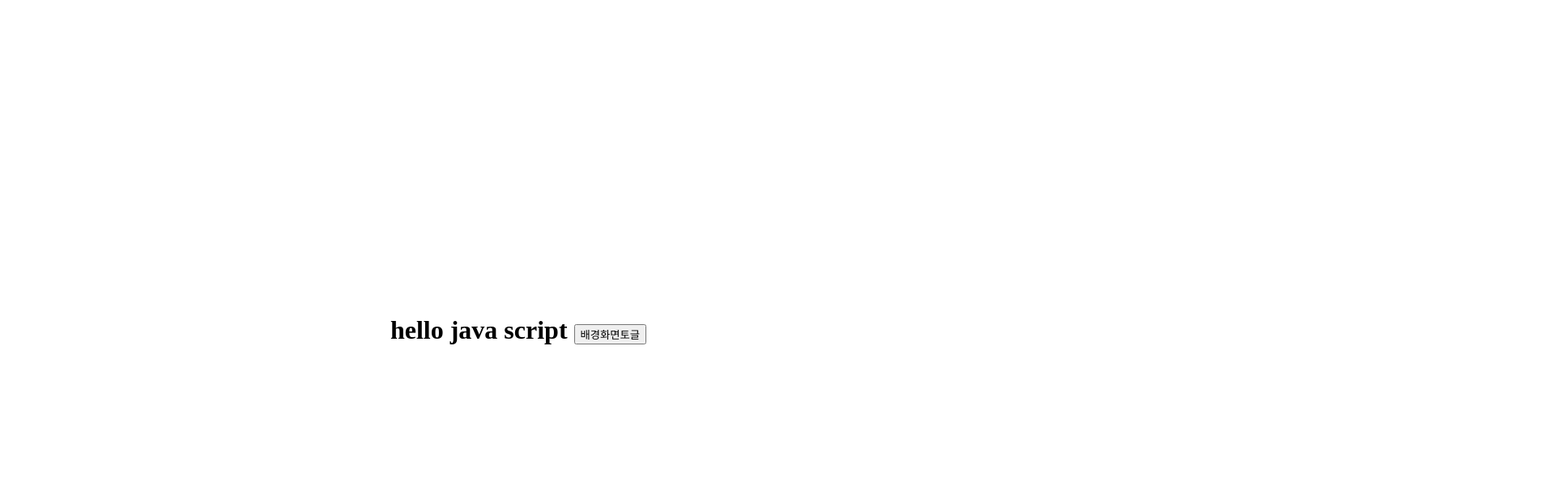
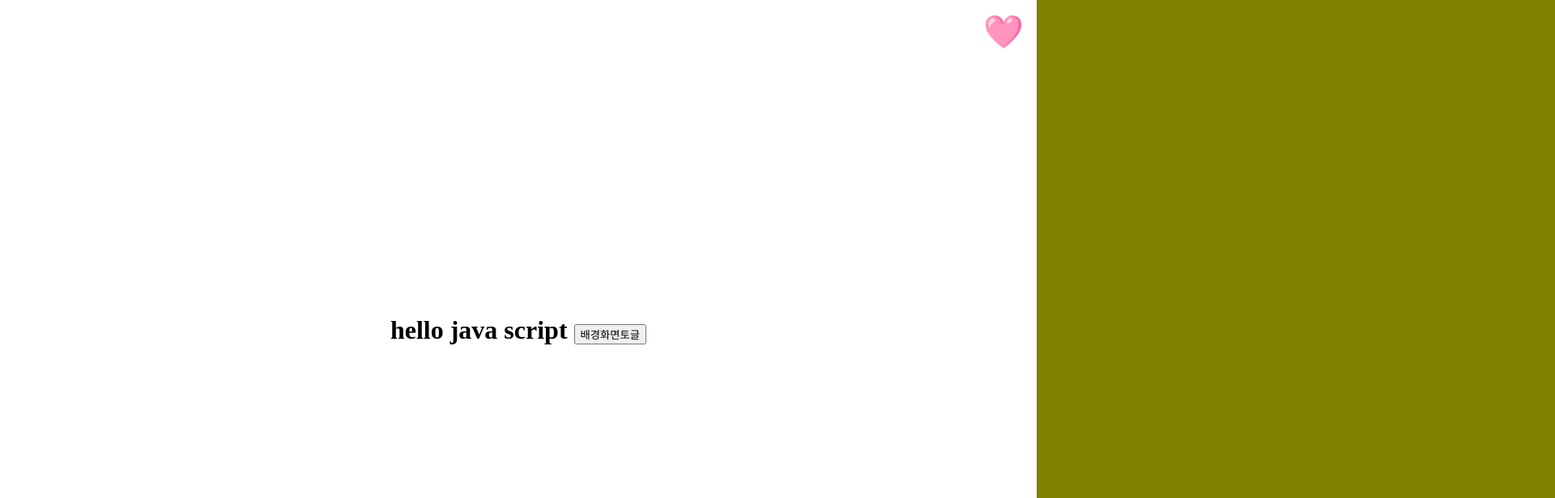
Before and after one commit to roben31380/core_javascript, a website: page client/index.html in a window 1280 px wide. Shown: the top 616 px of the page at 81% size, 1920 px wide, since content can reach past the window. Drawn offline with Linux system fonts and the light colour scheme.

Commit message:
과제에 필요한 dom 학습

```diff
--- /dev/null
+++ b/client/chapter/dom/0.homework.js
@@ -0,0 +1,29 @@
+//* querySelector
+const button = document.querySelector('.menu-button');
+const menu = document.querySelector('.menu');
+
+//* eventlistner
+// event 사용자가 하는 행동?
+// Node.addevent..
+// html이 우선,
+
+function handleMenu(e) {
+  e.preventDefault();
+  menu.classList.toggle('is-active'); // 메뉴의 클래스리스트에 해당 클래스명을 추가한다.
+  // .add, .remove 각각의 행동을 다르게 주고싶을때
+  /*   if(!isOpend){
+    menu.classList.add('is-active')
+  }else{
+    menu.classList.remove('is-active')
+  }
+
+  isOpend = !isOpend;
+ */
+}
+
+button.addEventListener('click', handleMenu);
+
+//* classList
+
+//* preventDefault
+//
--- a/client/index.html
+++ b/client/index.html
@@ -7,7 +7,7 @@
     <link rel="shortcut icon" href="./assets/tiger.svg" type="image/x-icon" />
     <link rel="stylesheet" href="./style.css" />
     <script src="./lib/utills/typeOf.js" defer></script>
-    <script src="./chapter/core/17.Number.js" defer></script>
+    <script src="./chapter/dom/0.homework.js" defer></script>
   </head>
 
   <body>
@@ -16,5 +16,7 @@
       <span class="second">java script</span>
       <button>배경화면토글</button>
     </h1>
+    <div class="menu"></div>
+    <a href="/" class="menu-button">🩷</a>
   </body>
 </html>
--- a/client/style.css
+++ b/client/style.css
@@ -9,3 +9,26 @@ body {
 span {
   display: inline-block;
 }
+
+.menu-button {
+  position: fixed;
+  right: 1rem;
+  top: 1rem;
+  z-index: 10;
+  font-size: 2.5rem;
+  text-decoration: none;
+}
+
+.menu {
+  width: 50vw;
+  height: 100vh;
+  background-color: olive;
+  position: absolute;
+  right: -50vw;
+  top: 0;
+  transition: all, 0.5s;
+}
+
+.menu.is-active {
+  transform: translateX(-100%);
+}
```
